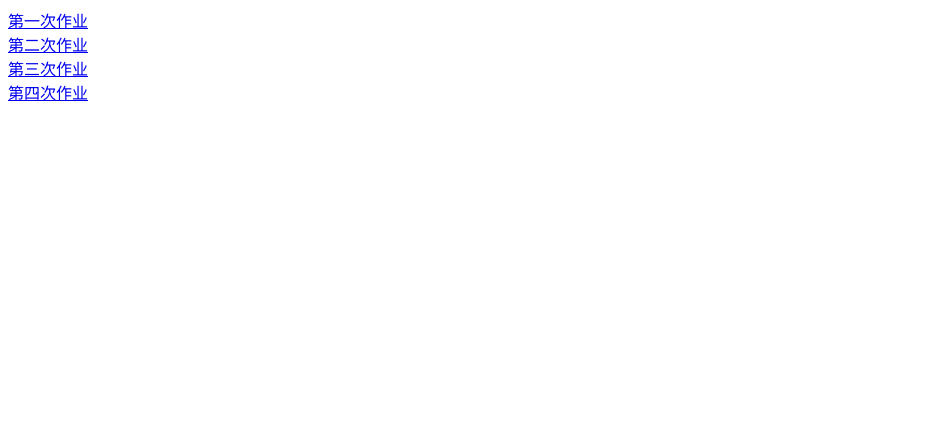
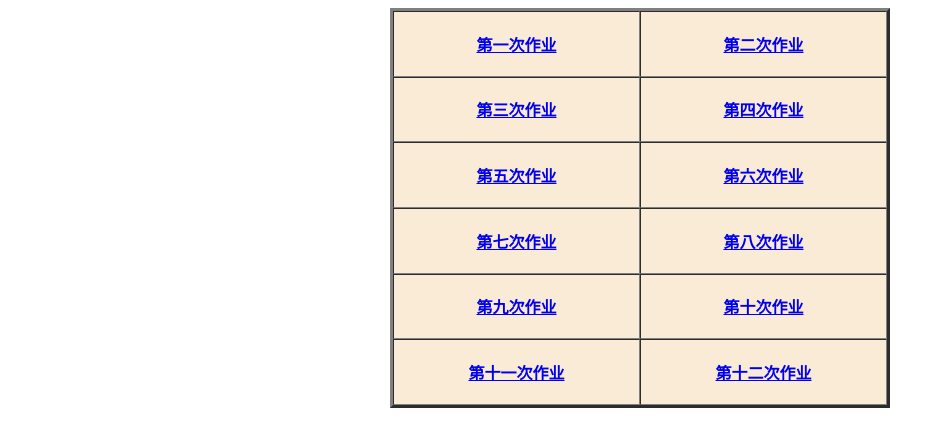
Before and after one commit to guojunfeng20030330/gjf0330.github.io, a plain HTML site: page alltest.html in a window 1280 px wide. Shown: the whole page, without its empty margins (0-945 px from the left). Drawn offline with Linux system fonts and the light colour scheme.

Commit message:
Update alltest.html

```diff
--- a/alltest.html
+++ b/alltest.html
@@ -2,14 +2,34 @@
 <html lang="en">
 <head>
     <meta charset="UTF-8">
-    <meta http-equiv="X-UA-Compatible" content="IE=edge">
-    <meta name="viewport" content="width=device-width, initial-scale=1.0">
-    <title>查看作业</title>
+    <title>作业</title>
 </head>
 <body>
-    <div><a href="https://guojunfeng20030330.github.io/test01.html">第一次作业</a></div>
-    <div><a href="https://guojunfeng20030330.github.io/test02.html">第二次作业</a></div>
-    <div><a href="https://guojunfeng20030330.github.io/test03.html">第三次作业</a></div>
-    <div><a href="https://guojunfeng20030330.github.io/test04.html">第四次作业</a></div>
+<table align="center" cellspacing="0" border="3" width="500" height="400" cellpadding="10" bgcolor="#faebd7">
+    <tr hight="50">
+        <th><a href="test01.html" >第一次作业</a></th>
+        <th><a href="test02.html" >第二次作业</a></th>
+    </tr>
+    <tr hight="50">
+        <th><a href="test03.html" >第三次作业</a></th>
+        <th><a href="test04.html" >第四次作业</a></th>
+    </tr>
+    <tr hight="50">
+        <th><a href="test05.html" >第五次作业</a></th>
+        <th><a href="test06.html" >第六次作业</a></th>
+    </tr>
+    <tr hight="50">
+        <th><a href="test07.html" >第七次作业</a></th>
+        <th><a href="test08.html" >第八次作业</a></th>
+    </tr>
+    <tr hight="50">
+        <th><a href="test09.html" >第九次作业</a></th>
+        <th><a href="test10.html" >第十次作业</a></th>
+    </tr>
+    <tr hight="50">
+        <th><a href="test11.html" >第十一次作业</a></th>
+        <th><a href="test12.html" >第十二次作业</a></th>
+    </tr>
+</table>
 </body>
 </html>
```
